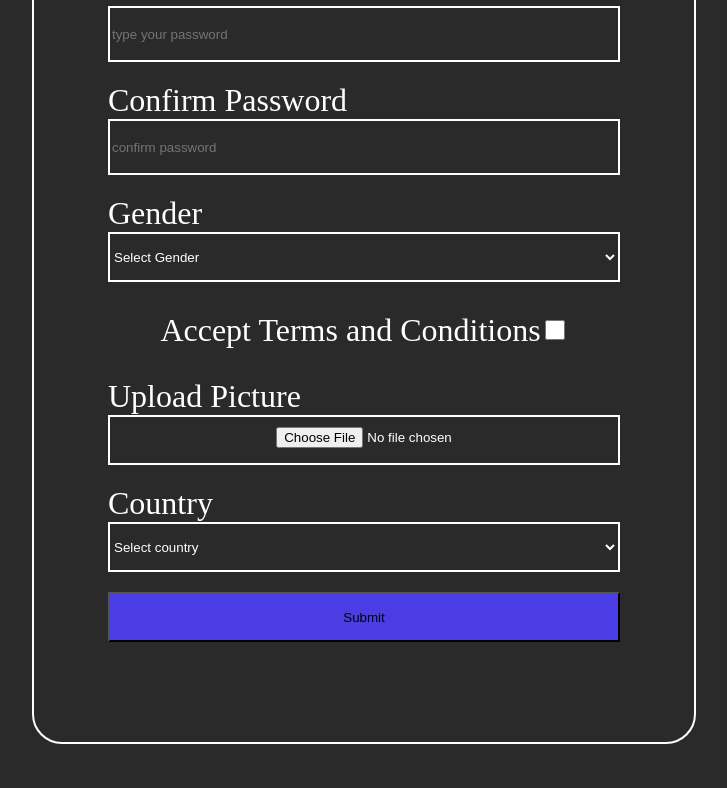
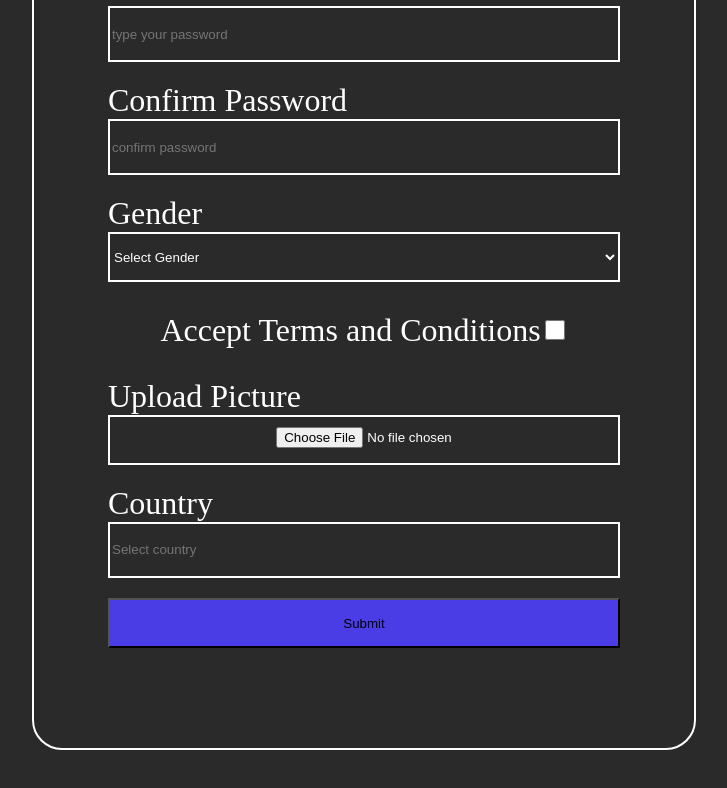
Before and after one commit to arastepa/class-components, a React (Vite) app in the folder forms/: page /uncontrolled in a window 1280 px wide. Shown: the part 658-1446 px from the top of the page, without its empty margins (276-1003 px from the left). Built offline with nearby package versions, Linux system fonts and the light colour scheme.

Commit message:
fix: autocomplete

```diff
--- a/forms/src/pages/HookForm.tsx
+++ b/forms/src/pages/HookForm.tsx
@@ -123,15 +123,21 @@ const HookForm = () => {
           accept=".png, .jpeg, .jpg"
         />
       </div>
-
       <div>
         {errors?.country ? <p>{errors.country.message}</p> : ''}
         <label htmlFor="country">Country</label>
-        <select id="country" {...register('country')} name="country">
-          <option value="">Select country</option>
-          <option value="Armenia">Armenia</option>
-          <option value="Georgie">Georgia</option>
-        </select>
+        <input
+          id="country"
+          {...register('country')}
+          name="country"
+          list="country-options"
+          placeholder="Select country"
+        />
+        <datalist id="country-options">
+          <option value="Armenia" />
+          <option value="Georgia" />
+          <option value="USA" />
+        </datalist>
       </div>
 
       <button type="submit">Submit</button>
--- a/forms/src/pages/Uncontrolled.tsx
+++ b/forms/src/pages/Uncontrolled.tsx
@@ -15,7 +15,7 @@ const Uncontrolled = () => {
   const gender = useRef<HTMLSelectElement>(null);
   const accept = useRef<HTMLInputElement>(null);
   const picture = useRef<HTMLInputElement>(null);
-  const country = useRef<HTMLSelectElement>(null);
+  const country = useRef<HTMLInputElement>(null);
 
   const navigate = useNavigate();
   const [error, setError] = useState<string[]>([]);
@@ -151,11 +151,18 @@ const Uncontrolled = () => {
 
       <div>
         <label htmlFor="country">Country</label>
-        <select id="country" name="country" ref={country}>
-          <option value="">Select country</option>
-          <option value="Armenia">Armenia</option>
-          <option value="Georgie">Georgia</option>
-        </select>
+        <input
+          id="country"
+          ref={country}
+          name="country"
+          list="country-options"
+          placeholder="Select country"
+        />
+        <datalist id="country-options">
+          <option value="Armenia" />
+          <option value="Georgia" />
+          <option value="USA" />
+        </datalist>
       </div>
 
       <button type="submit">Submit</button>
```
